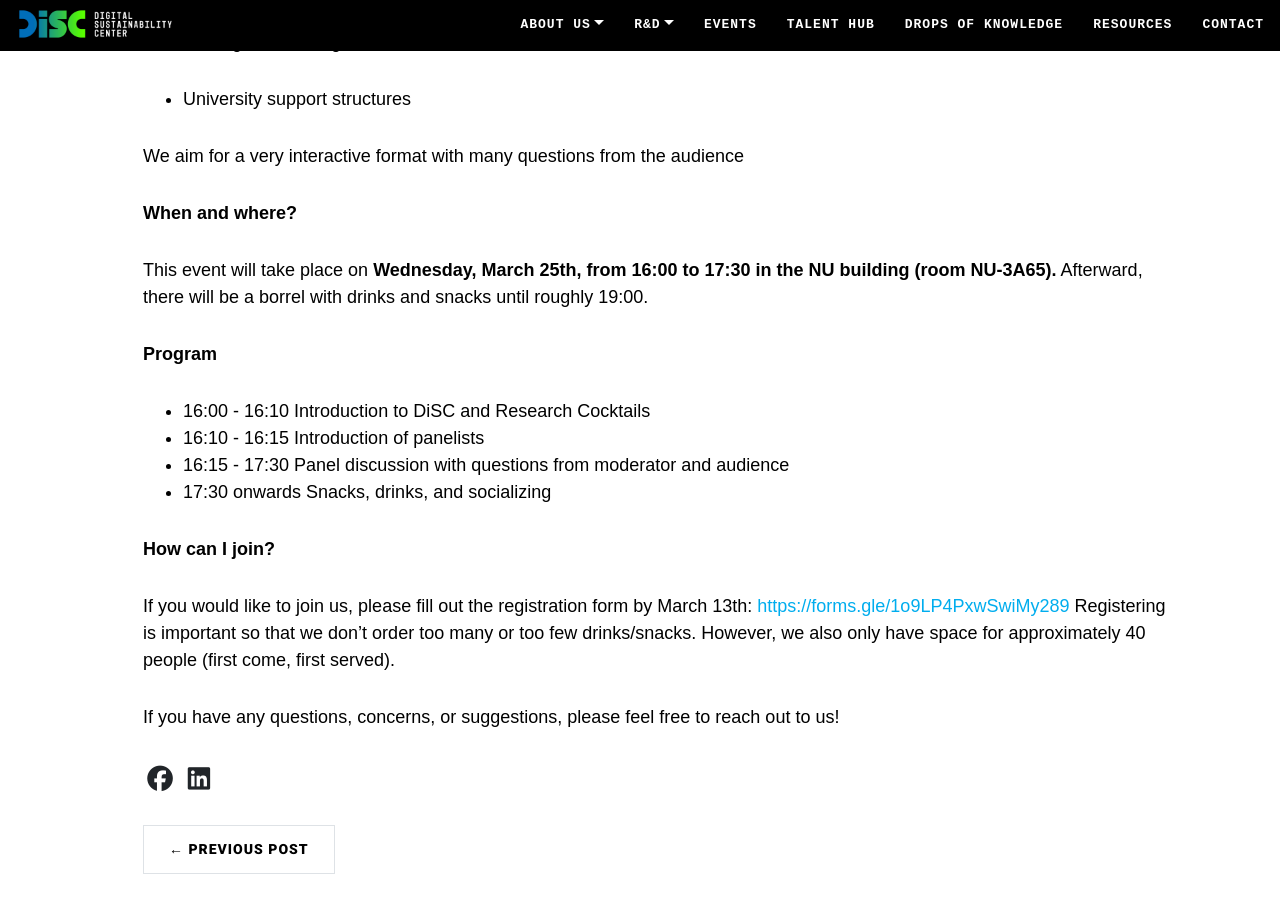
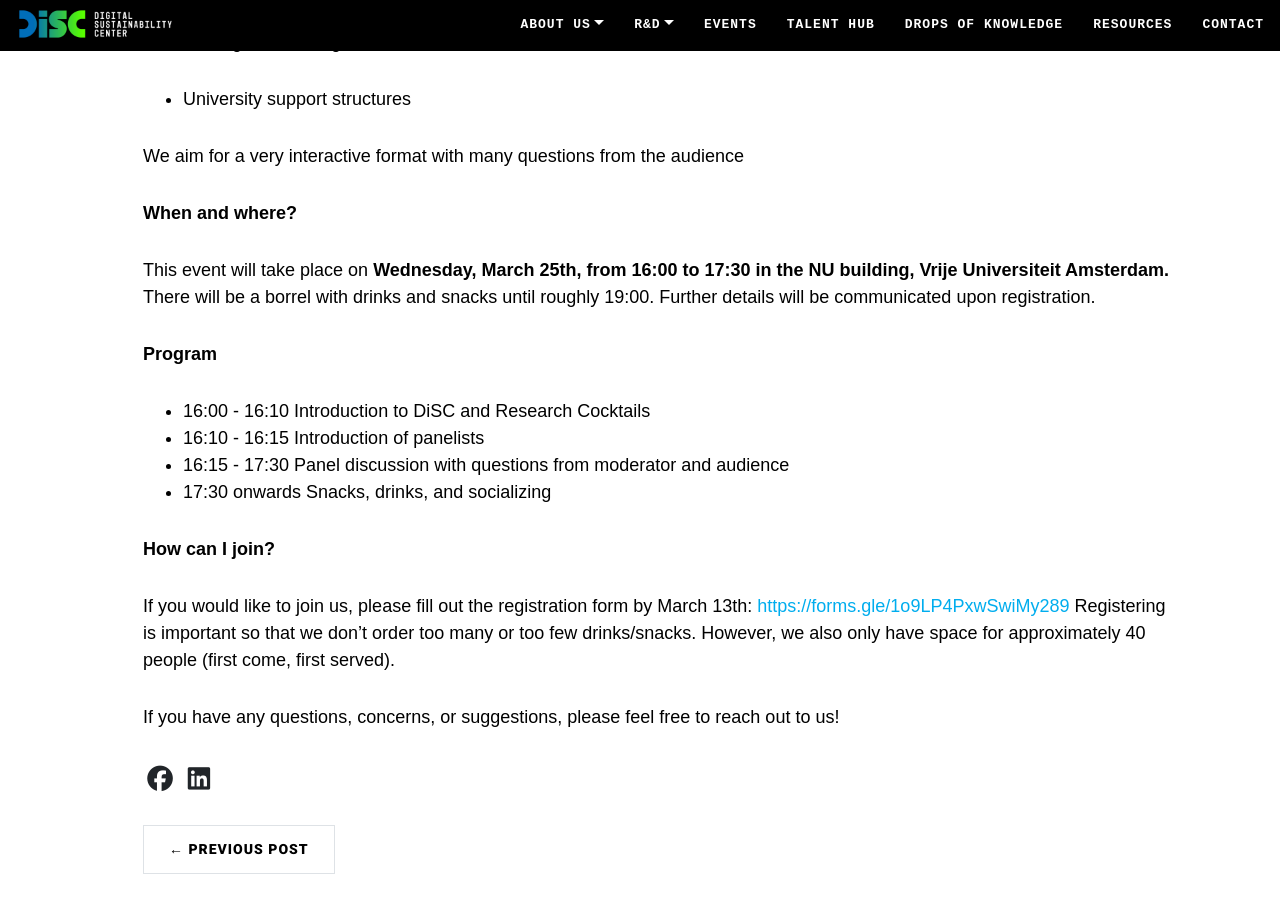
Before and after one commit to S2-group/disc-website.github.io, a Jekyll site: the page built from _posts/2026-02-27-research-cocktails-invite.md, in a window 1280 px wide and 900 px high, scrolled down 1167 px. Built offline with Jekyll 4.4.1, drawn with Linux system fonts in a browser that asks for light colours; comment, search, counter and statistics services are not loaded.

Commit message:
Revise event details for Research Cocktails invite
Updated event location details and added information about further communication upon registration.

```diff
--- a/_posts/2026-02-27-research-cocktails-invite.md
+++ b/_posts/2026-02-27-research-cocktails-invite.md
@@ -34,7 +34,7 @@ We aim for a very interactive format with many questions from the audience
 
 **When and where?**
 
-This event will take place on **Wednesday, March 25th, from 16:00 to 17:30 in the NU building (room NU-3A65).**  Afterward, there will be a borrel with drinks and snacks until roughly 19:00.
+This event will take place on **Wednesday, March 25th, from 16:00 to 17:30 in the NU building, Vrije Universiteit Amsterdam.** There will be a borrel with drinks and snacks until roughly 19:00. Further details will be communicated upon registration.
 
 **Program**
 
```
